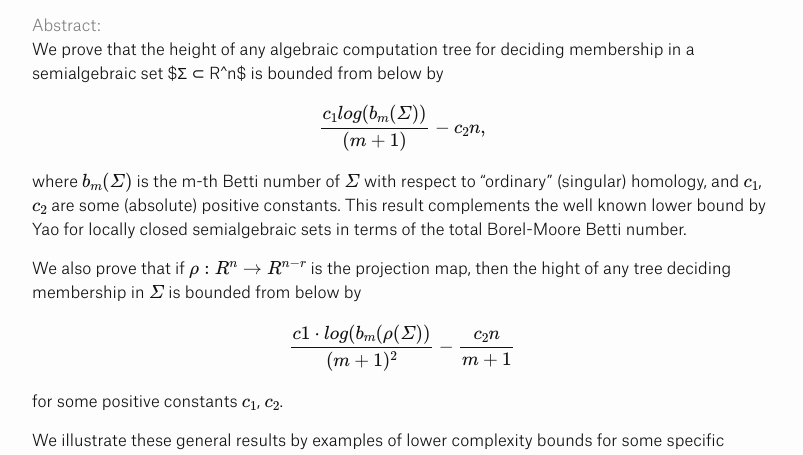
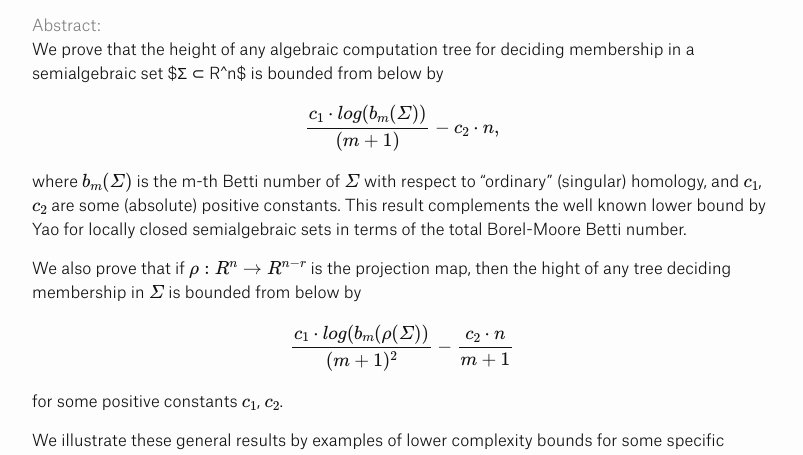
Before and after one commit to theran/theran.github.io, a Jekyll site: the page built from _seminartalks/2015-01-19-vorobjov.md, in a window 1280 px wide. Shown: the part 508-963 px from the top of the page, without its empty margins (238-1041 px from the left). Built offline with Jekyll 4.4.1, drawn with Linux system fonts in a browser that asks for light colours; formulas are drawn with MathJax 3.

Commit message:
Update 2015-01-19-vorobjov.md

```diff
--- a/_seminartalks/2015-01-19-vorobjov.md
+++ b/_seminartalks/2015-01-19-vorobjov.md
@@ -15,13 +15,13 @@ dinnerurl: http://bar9.net/
 
 We prove that the height of any algebraic computation tree for deciding membership in a semialgebraic set $Σ ⊂ R^n$ is bounded from below by
 
-$$\frac{c_1 log(b_m(Σ))}{(m + 1)}− c_2n,$$
+$$\frac{c_1 \cdot log(b_m(Σ))}{(m + 1)}− c_2\cdot n,$$
 
 where $$b_m(Σ)$$ is the m-th Betti number of $$Σ$$ with respect to “ordinary” (singular) homology, and $$c_1$$, $$c_2$$ are some (absolute) positive constants. This result complements the well known lower bound by Yao for locally closed semialgebraic sets in terms of the total Borel-Moore Betti number.
 
 We also prove that if $$ρ : R^n  → R^{n-r}$$ is the projection map, then the hight of any tree deciding membership in $$Σ$$ is bounded from below by
 
-$$\frac{c1\cdot log(b_m(ρ(Σ))}{(m + 1)^2}-\frac{c_2n}{m+1}$$
+$$\frac{c_1\cdot log(b_m(ρ(Σ))}{(m + 1)^2}-\frac{c_2\cdot n}{m+1}$$
 
 for some positive constants $$c_1$$, $$c_2$$.
 
```
